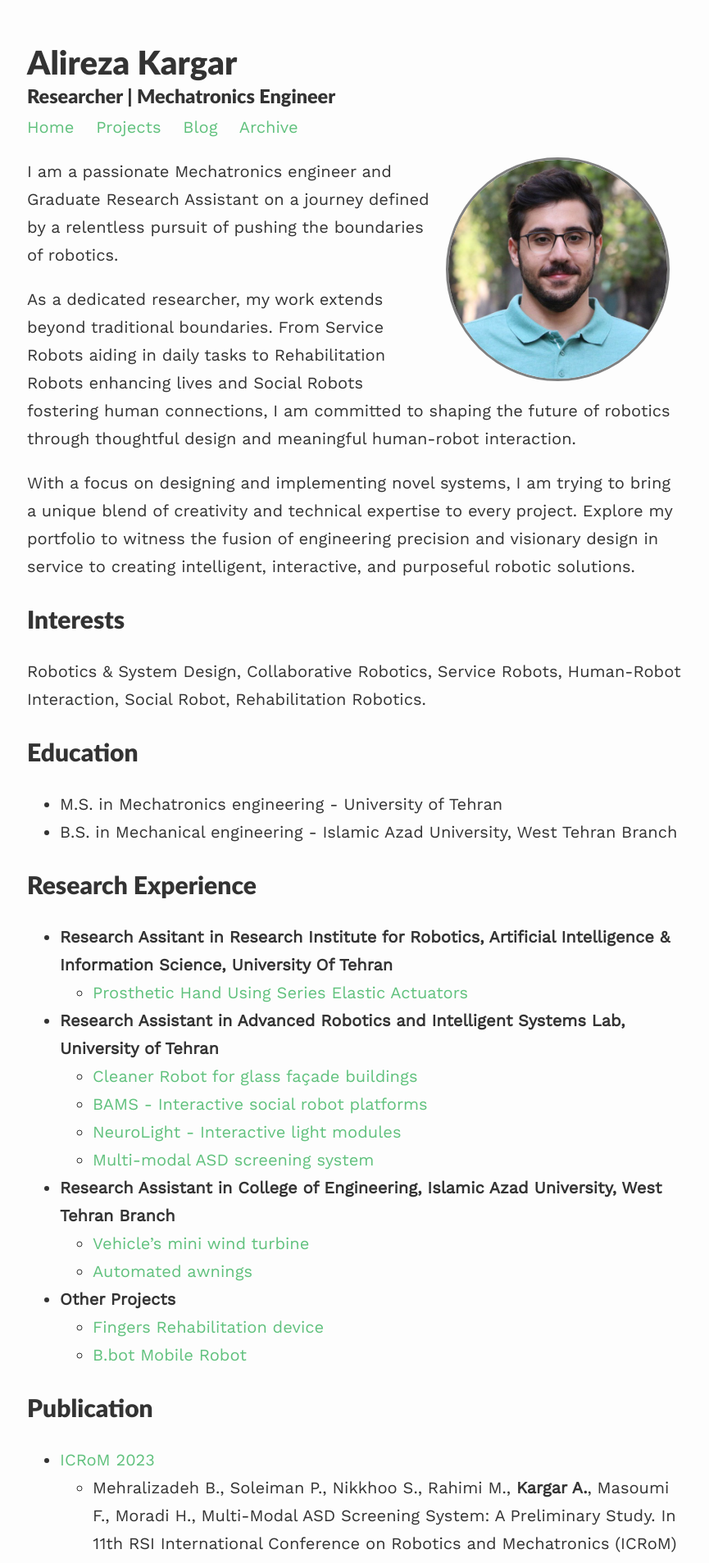
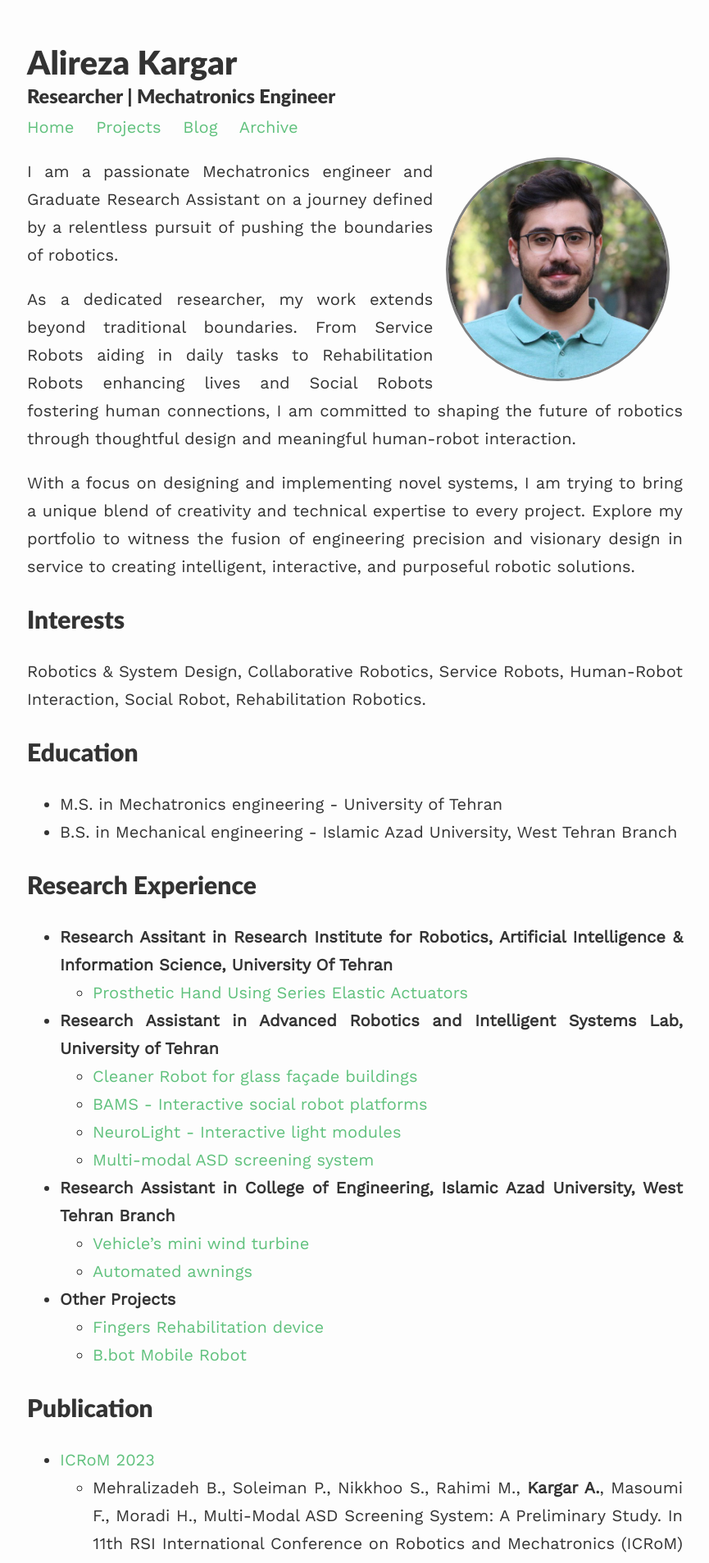
Before and after one commit to alireza-kargar/alireza-kargar.github.io, a Jekyll site: the page built from index.md, in a window 1280 px wide. Shown: the top 1907 px of the page at 82% size, without its empty margins (207-1072 px from the left). Built offline with Jekyll 4.4.1, drawn with Linux system fonts in a browser that asks for light colours; nearby versions of some CDN libraries.

Commit message:
text_alignment

```diff
--- a/assets/css/_sass/style.scss
+++ b/assets/css/_sass/style.scss
@@ -13,6 +13,7 @@ body {
   padding: 2em 1em;
   text-rendering: optimizeLegibility;
   height: 100%;
+  text-align: justify;
 
   @media (prefers-color-scheme: dark) {
     background-color: $body-bg-dark;
@@ -53,7 +54,7 @@ p a {
 
   -webkit-box-shadow: inset 0 0 0 0 lighten($brand-color, 10%);
   box-shadow: inset 0 0 0 0 lighten($brand-color, 10%);
-  text-align: justify;
+
 
 
   -webkit-transition: box-shadow ease 1s;
```
